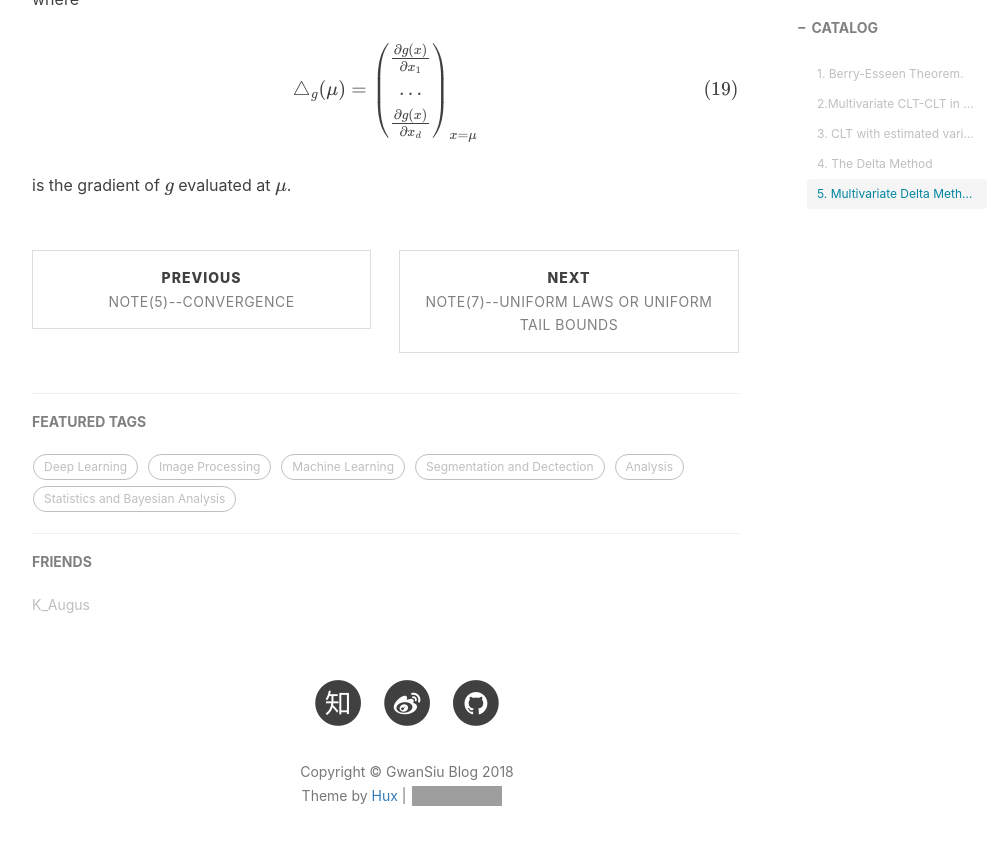
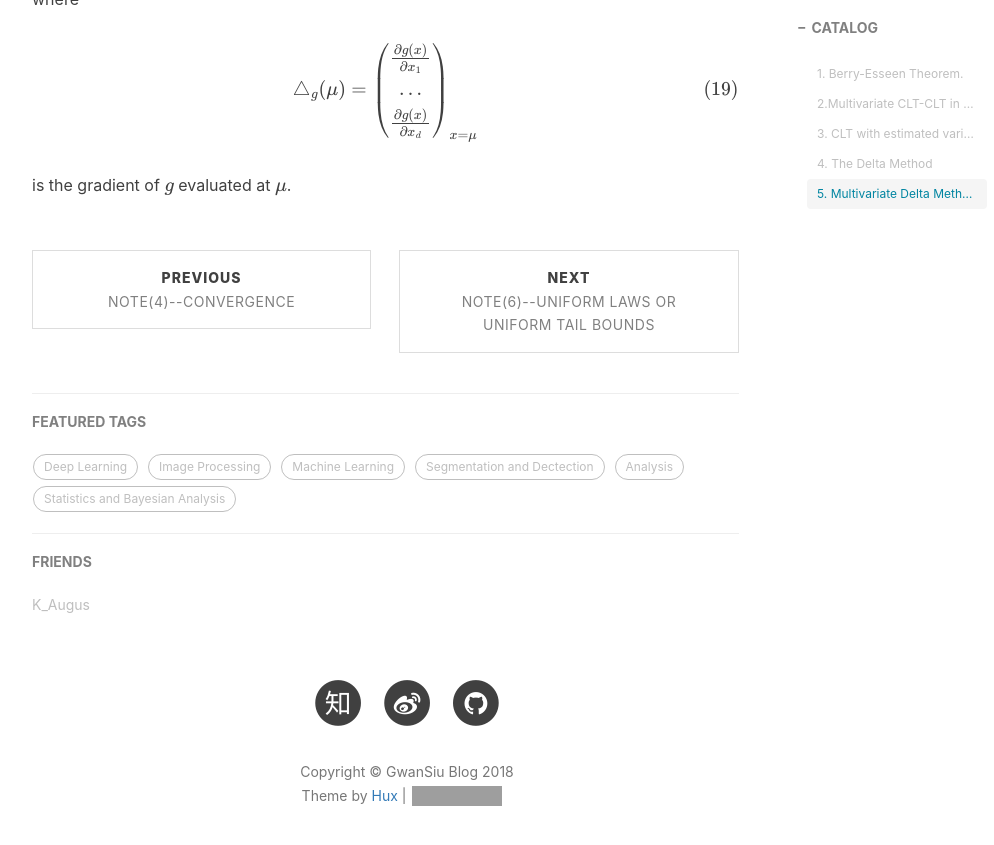
Before and after one commit to Gwan-Siu/gwansiu.github.io, a Jekyll site: the page built from _posts/2018-02-09-note(5)-Extension-of-CLT.markdown, in a window 1280 px wide and 900 px high, scrolled down 4662 px. Shown: the top 845 px of the window, without its empty margins (233-1227 px from the left). Built offline with Jekyll 4.4.1, drawn with Linux system fonts in a browser that asks for light colours; nearby versions of some CDN libraries; formulas are drawn with MathJax 3; comment, search, counter and statistics services are not loaded; some of the changed text lies outside the part shown; grey boxes are pictures that could not be loaded.

Commit message:
modification
Modification

```diff
--- a/_posts/2018-02-09-note(5)-Convergence.markdown
+++ b/_posts/2018-02-09-note(4)-Convergence.markdown
@@ -1,6 +1,6 @@
 ---
 layout: post
-title: Note(5)--Convergence
+title: Note(4)--Convergence
 date: 2018-02-09
 author: Gwan Siu
 catalog: True
--- a/_posts/2018-02-09-note(6)-Extension-of-CLT.markdown
+++ b/_posts/2018-02-09-note(5)-Extension-of-CLT.markdown
@@ -1,6 +1,6 @@
 ---
 layout: post
-title: Note(6)--Extension of CLT
+title: Note(5)--Extension of CLT
 date: 2018-02-09
 author: Gwan Siu
 catalog: True
--- a/_posts/2018-02-09-note(7)-Uniform-law-uniform-tail-bound.markdown
+++ b/_posts/2018-02-09-note(6)-Uniform-law-uniform-tail-bound.markdown
@@ -1,6 +1,6 @@
 ---
 layout: post
-title: Note(7)--Uniform Laws or Uniform Tail Bounds
+title: Note(6)--Uniform Laws or Uniform Tail Bounds
 date: 2018-02-10
 author: Gwan Siu
 catalog: True
@@ -146,7 +146,7 @@ $$
 
 $$
 \begin{equation}
-Q_{\alpha}(F)=\inf{t\in\mathbb{R}\arrowvert F(t)\geq \alpha}
+Q_{\alpha}(F)=\inf{\{t\in\mathbb{R}\arrowvert F(t)\geq \alpha}\}
 \end{equation}
 $$
 
```
Also changed, not shown: other parts of _posts/2018-02-09-note(6)-Uniform-law-uniform-tail-bound.markdown (+1 -1 lines), _posts/2018-02-28-Monte-Carol-Methods.markdown (renamed from _posts/2018-02-28-note(7)-Monte-Carol-Methods.markdown).
